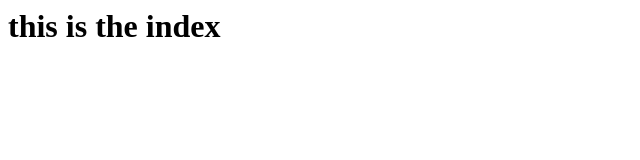
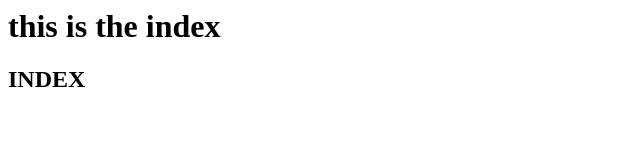
Before and after one commit to mayurmarvelian/FISTraining, a plain HTML site: page index.html in a window 1280 px wide. Shown: the whole page, without its empty margins (0-640 px from the left). Drawn offline with Linux system fonts and the light colour scheme.

Commit message:
Update index.html

```diff
--- a/index.html
+++ b/index.html
@@ -1,3 +1,4 @@
 <div>
     <h1>this is the index</h1>
+    <h2>INDEX</h2?
 </div>
```
